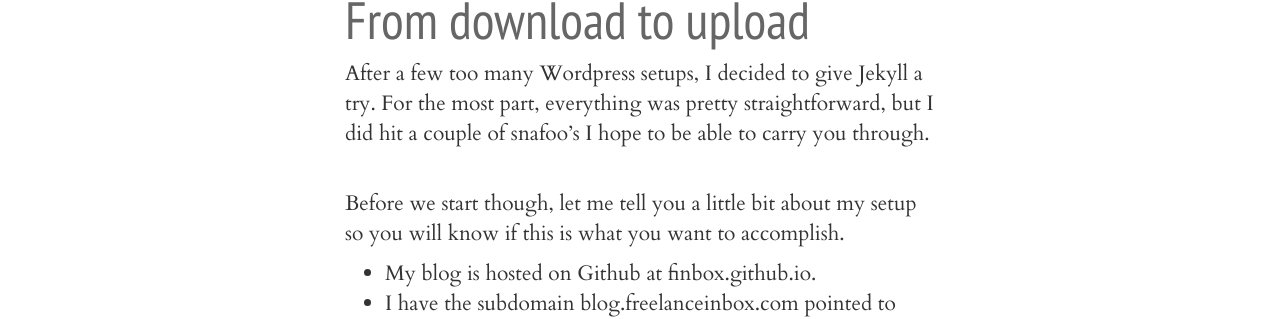
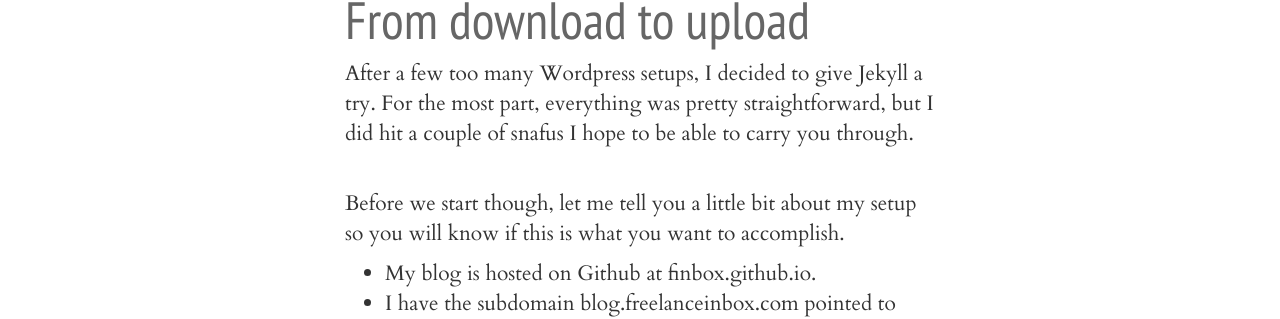
Before and after one commit to finbox/finbox.github.io, a Jekyll site: the page built from _posts/2014-03-06-jekyll-setup-101.md, in a window 1280 px wide and 900 px high. Shown: the part 446-765 px from the top of the window. Built offline with Jekyll 4.4.1, drawn with Linux system fonts in a browser that asks for light colours; some of the changed lines change nothing that is shown.

Commit message:
Minor edits

```diff
--- a/_layouts/post.html
+++ b/_layouts/post.html
@@ -31,10 +31,10 @@
       <a href="https://freelanceinbox.com"><img src="/images/logo.png"></a>
 
       <ul>
-        <li><a href="#">Blog</a></li>
+        <li><a href="/">Blog</a></li>
         <li><a href="#">Archives</a></li>
         <li><a href="#">About</a></li>
-        <li><a href="#">Contact</a></li>
+        <li><a href="mailto:support@freelanceinbox.com">Contact</a></li>
     </div>
   </div>
 
--- a/_posts/2014-03-06-jekyll-setup-101.md
+++ b/_posts/2014-03-06-jekyll-setup-101.md
@@ -9,7 +9,7 @@
 # Jekyll Blog Setup 101
 <h2 class="subtitle">From download to upload</h2>
 
-After a few too many Wordpress setups, I decided to give Jekyll a try. For the most part, everything was pretty straightforward, but I did hit a couple of snafoo's I hope to be able to carry you through.
+After a few too many Wordpress setups, I decided to give Jekyll a try. For the most part, everything was pretty straightforward, but I did hit a couple of snafus I hope to be able to carry you through.
 
 Before we start though, let me tell you a little bit about my setup so you will know if this is what you want to accomplish.
 * My blog is hosted on Github at finbox.github.io.
```
